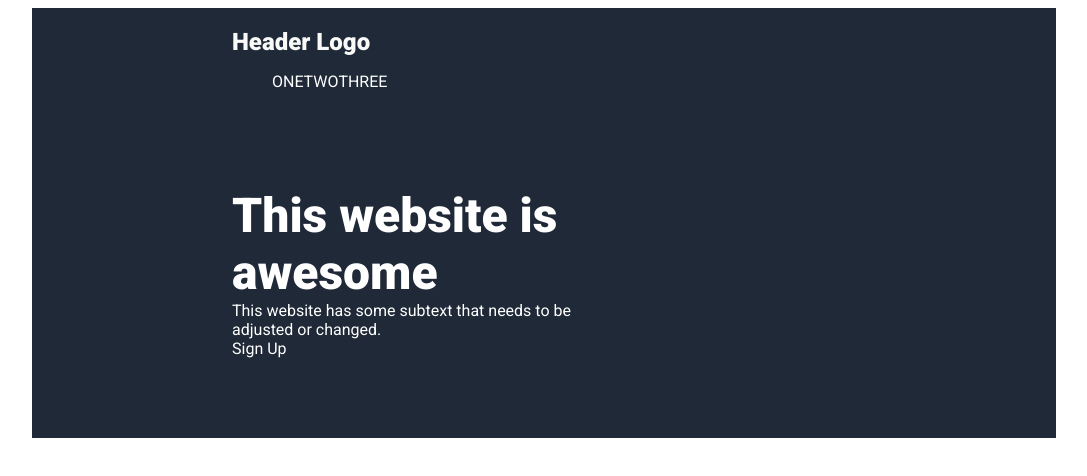
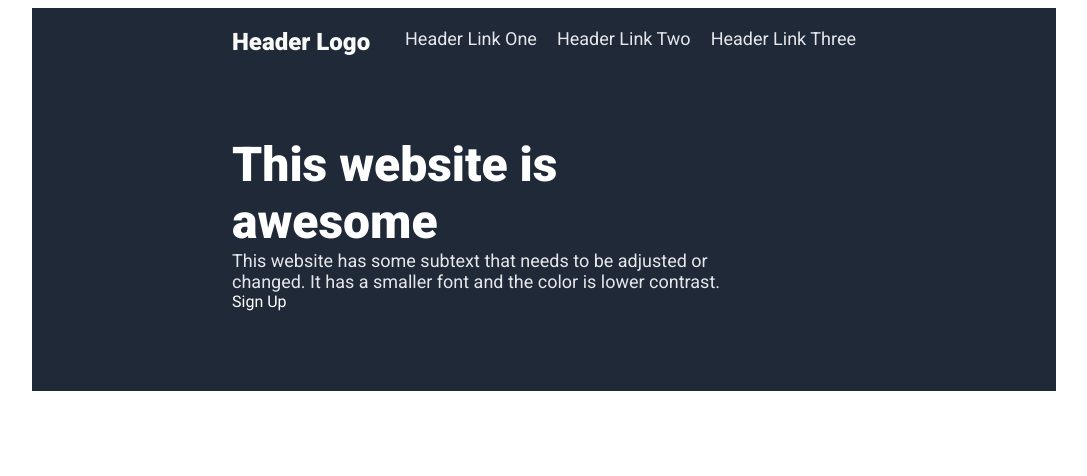
Before and after one commit to KngCod/TheOdinProject-Website-Design, a plain HTML site: page index.html in a window 1280 px wide. Shown: the whole page, without its empty margins (96-1183 px from the left). Drawn offline with Linux system fonts and the light colour scheme.

Commit message:
making adjustments to the navigation piece

```diff
--- a/index.html
+++ b/index.html
@@ -12,18 +12,18 @@
 </head>
 <body>
     <div class="herobox">
+        <div class="navigation">
         <div class="logo">Header Logo</div>
-        <div class="navigation">
-            <ul class="list">
-                <li>ONE</li>
-                <li>TWO</li>
-                <li>THREE</li>
-            </ul>
+            <div class="list">
+                <li>Header Link One</li>
+                <li>Header Link Two</li>
+                <li>Header Link Three</li>
+            </div>
         </div>
         <div class="middlepart">
             <div class="text">
                 <div class="maintext">This website is awesome</div>
-                <div class="subtext">This website has some subtext that needs to be adjusted or changed.</div>
+                <div class="subtext">This website has some subtext that needs to be adjusted or changed. It has a smaller font and the color is lower contrast.</div>
             </div>
             <div class="button">Sign Up</div>
             <div class="picture"></div>
--- a/style.css
+++ b/style.css
@@ -12,6 +12,11 @@ body {
     padding-left: 200px;
 }
 
+.navigation {
+    display: flex;
+    justify-content: space-between;
+}
+
 .logo {
     font-size: 24px;
     color: #f9faf8;
@@ -23,14 +28,15 @@ body {
     font-weight: 800;
 }
 
-.navigation {
+.list {
     display: flex;
-    justify-content: flex-start;
+    justify-content: space-around;
+    gap: 20px;
 }
 
 .text {
     display: flex;
-    width: 350px;
+    width: 500px;
     flex-direction: column;
 }
 
@@ -40,7 +46,18 @@ body {
     list-style-type: none;
 }
 
+.list, .subtext {
+    font-size: 18px;
+    color: #e5e7eb;
+}
+
 .middlepart {
     padding-top: 80px;
     padding-bottom: 80px;
 }
+
+.picture {
+    width: auto;
+    height: auto;
+    background-color: black;
+}
```
